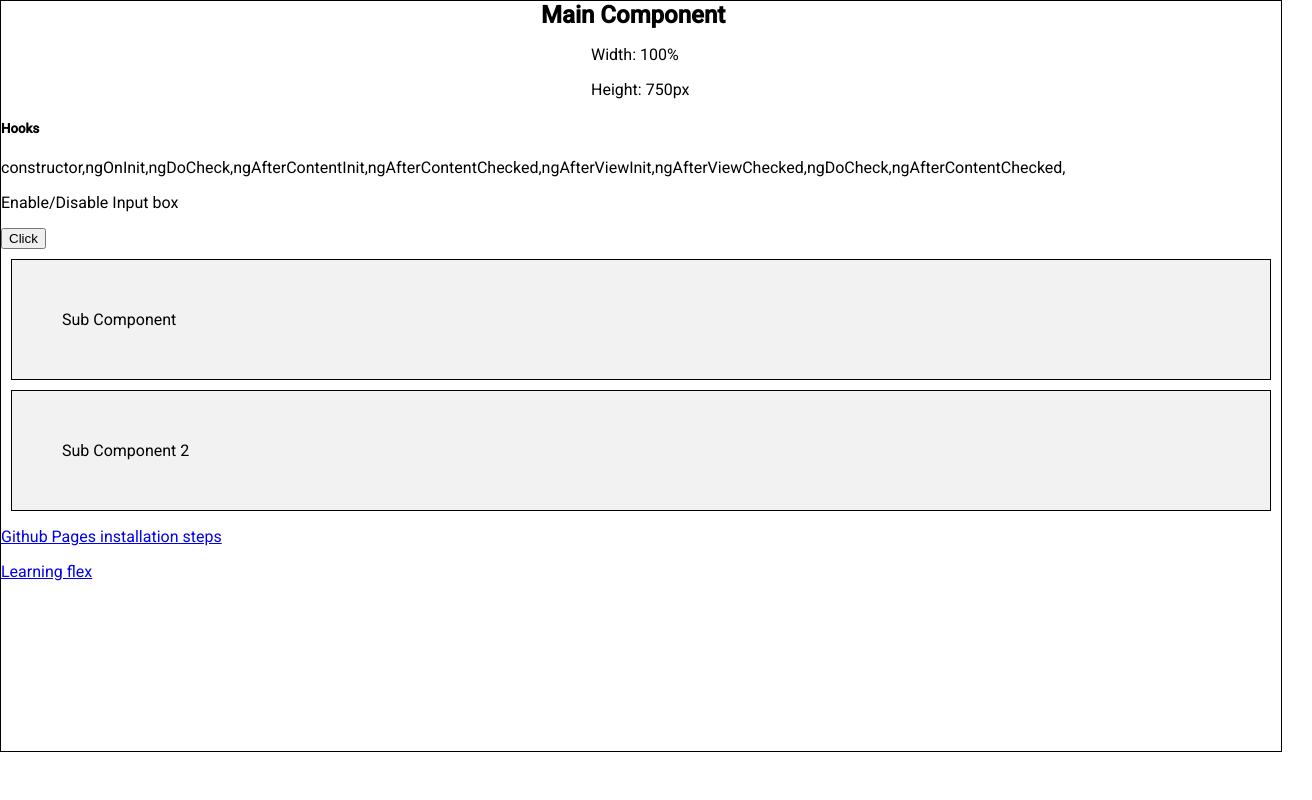
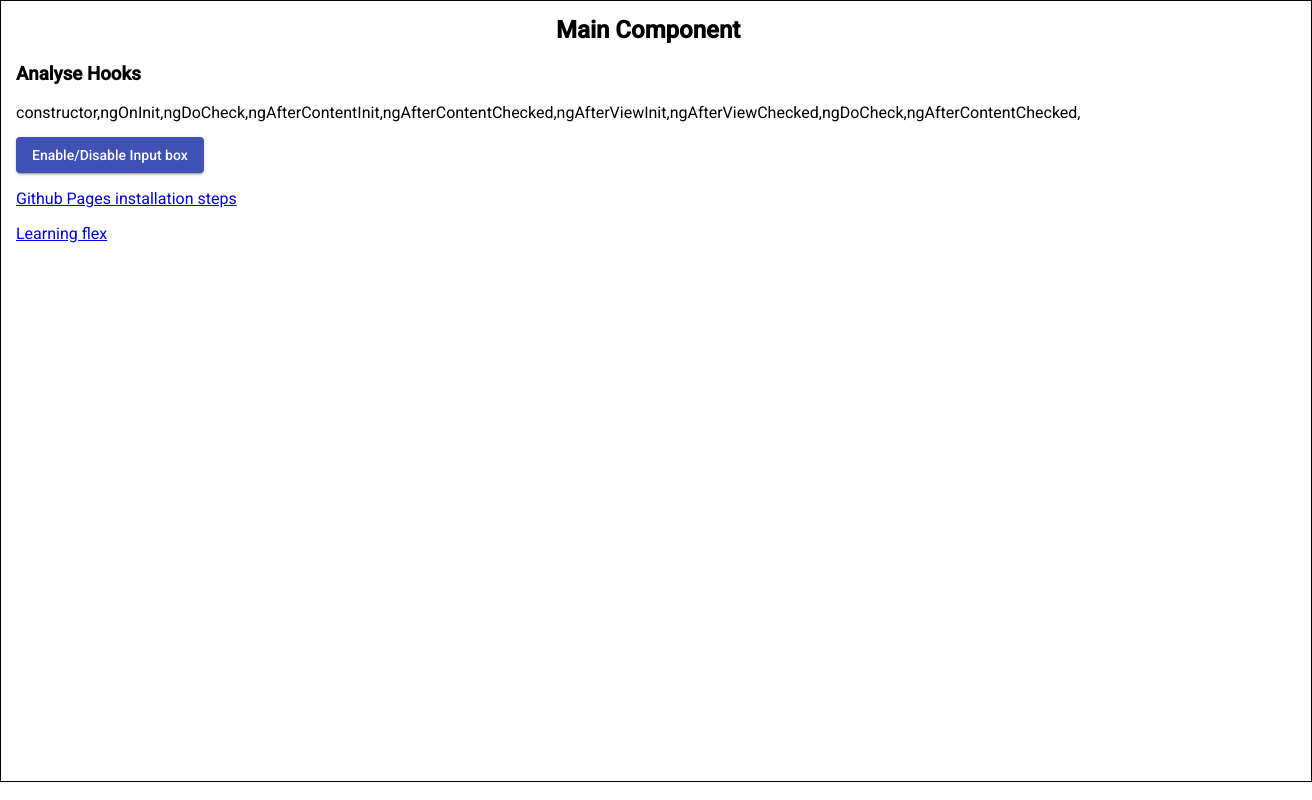
Before and after one commit to arundas1903/angular-lifecycle, an Angular app: page / in a window 1280 px wide. Shown: the whole page, 1312 px wide, since content can reach past the window. Built offline with nearby package versions, Linux system fonts and the light colour scheme.

Commit message:
Design updates

```diff
--- a/src/app/components/github/github.component.css
+++ b/src/app/components/github/github.component.css
@@ -0,0 +1,8 @@
+.github-page {
+    padding: 15px;
+}
+
+.github-code {
+    background-color: #f2f2f2;
+    padding: 15px;
+}
--- a/src/app/components/github/github.component.html
+++ b/src/app/components/github/github.component.html
@@ -1,8 +1,8 @@
-<div>
+<div class="github-page">
     <h2>
         Github pages in installation
     </h2>
-    <div style="background-color: #f2f2f2;">
+    <div class="github-code">
         <p>
             $ npm install -g angular-cli-ghpages
         </p>
--- a/src/app/components/main/main.component.css
+++ b/src/app/components/main/main.component.css
@@ -2,6 +2,7 @@
     width: 100%;
     height: 750px;
     border: 1px solid;
+    padding: 15px;
 }
 
 .main-heading {
--- a/src/app/components/main/main.component.html
+++ b/src/app/components/main/main.component.html
@@ -2,35 +2,23 @@
     <h2 class="main-heading">
         Main Component
     </h2>
-    <div class="main-detail">
-        <p>
-            Width: 100%
-        </p>
-        <p>
-            Height: 750px
-        </p>
-    </div>
-    <h5>
-        Hooks
-    </h5>
+    <h3>
+        Analyse Hooks
+    </h3>
     <div style="display: inline-block;">
         <div style="display: inline-block;" *ngFor="let hook of mainHooks">
             {{ hook }},
         </div>
     </div>
     <div style="margin-top: 10px;" *ngIf="inputEnabled">
-        <input [(ngModel)]="inputData"/>
+        <mat-form-field>
+            <mat-label>Test Input Box:</mat-label>
+            <input matInput [(ngModel)]="inputData">
+        </mat-form-field>
     </div>
-    <div>
-        <p>Enable/Disable Input box</p>
-        <button (click)="toggleInput()">Click</button>
+    <div style="margin-top: 15px;">
+        <button (click)="toggleInput()" mat-raised-button color="primary" class="toggle-button">Enable/Disable Input box</button>
     </div>
-    <!-- <div>
-        Input data is: {{ inputData }}
-    </div> -->
-    <app-sub-component></app-sub-component>
-    <app-sub-component2></app-sub-component2>
-
     <div>
         <p>
             <a [routerLink]="['/github']" routerLinkActive="router-link-active" >
```
